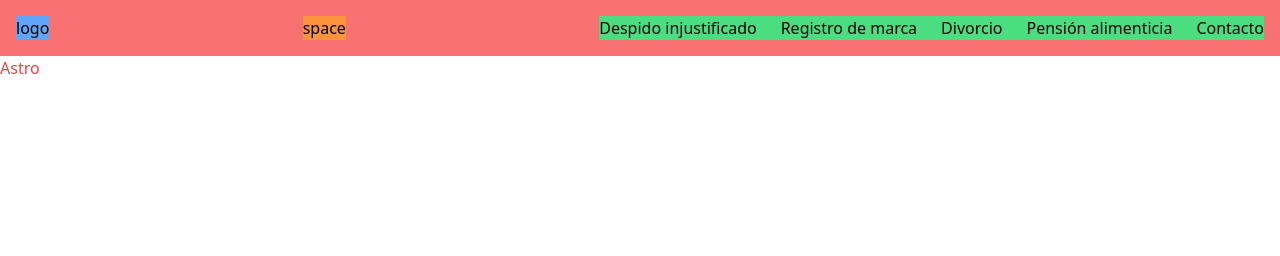
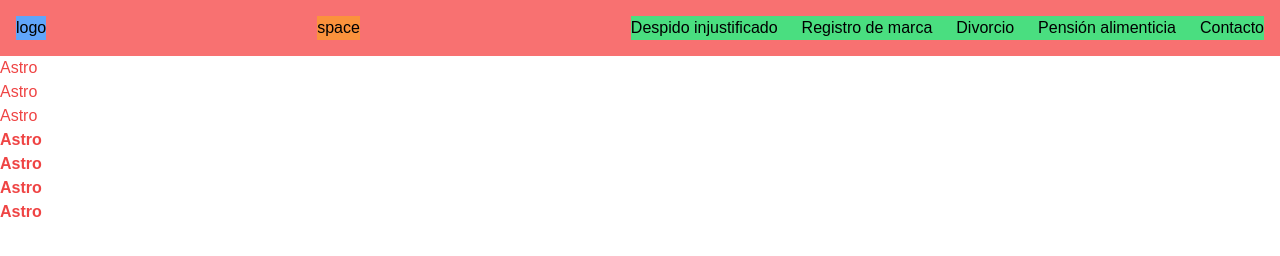
Before and after one commit to BrunoVazquezConfiabogado/confi, an Astro site: page / in a window 1280 px wide. Built offline with nearby package versions, Linux system fonts and the light colour scheme; Astro itself is replaced by a stand-in of ours.

Commit message:
#Se añaden las distintas tipografías y pesos
#Modificación de tailwind para dejar font por default

#Creación de main.css para estilos globales

```diff
--- a/src/pages/index.astro
+++ b/src/pages/index.astro
@@ -1,5 +1,6 @@
 ---
 import Navbar from '../components/Navbar.astro'
+import '../styles/main.css'
 ---
 
 <html lang="en">
@@ -12,6 +13,12 @@ import Navbar from '../components/Navbar.astro'
 	</head>
 	<body>
 		<Navbar/>
-		<h1 class="text-red-500">Astro</h1>
+		<h1 class="text-red-500 font-light">Astro</h1>
+		<h1 class="text-red-500 font-normal">Astro</h1>
+		<h1 class="text-red-500 font-medium">Astro</h1>
+		<h1 class="text-red-500 font-semibold">Astro</h1>
+		<h1 class="text-red-500 font-bold">Astro</h1>
+		<h1 class="text-red-500 font-extrabold">Astro</h1>
+		<h1 class="text-red-500 font-black">Astro</h1>
 	</body>
 </html>
--- /dev/null
+++ b/src/styles/main.css
@@ -0,0 +1,15 @@
+@tailwind base;
+@tailwind components;
+@tailwind utilities;
+
+/* import local font */
+@layer base {
+    @font-face {
+      font-family: 'TT Norms';
+      font-weight: 400;
+      src: url(./fonts/400-Regular.otf) format("otf");
+    }
+    body{
+        font-variant-ligatures: none;
+    }
+  }
--- a/tailwind.config.cjs
+++ b/tailwind.config.cjs
@@ -2,7 +2,11 @@
 module.exports = {
 	content: ['./src/**/*.{astro,html,js,jsx,md,mdx,svelte,ts,tsx,vue}'],
 	theme: {
-		extend: {},
+		extend: {
+			fontFamily:{
+				sans:['"TT Norms"', 'sans-serif']
+			}
+		},
 	},
 	plugins: [],
 }
```
Also changed, not shown: public/fonts/100-Thin.otf (added), public/fonts/100-ThinItalic.otf (added), public/fonts/200-ExtraLight.otf (added), public/fonts/200-ExtraLightItalic.otf (added), public/fonts/300-Light.otf (added), public/fonts/300-LightItalic.otf (added), public/fonts/400-Italic.otf (added), public/fonts/400-Regular.otf (added), public/fonts/500-MediumItalic.otf (added), public/fonts/600-Bold.otf (added), public/fonts/600-BoldItalic.otf (added), public/fonts/700-ExtraBold.otf (added), public/fonts/700-ExtraBoldItalic.otf (added), public/fonts/800-Black.otf (added), 3 more files.
